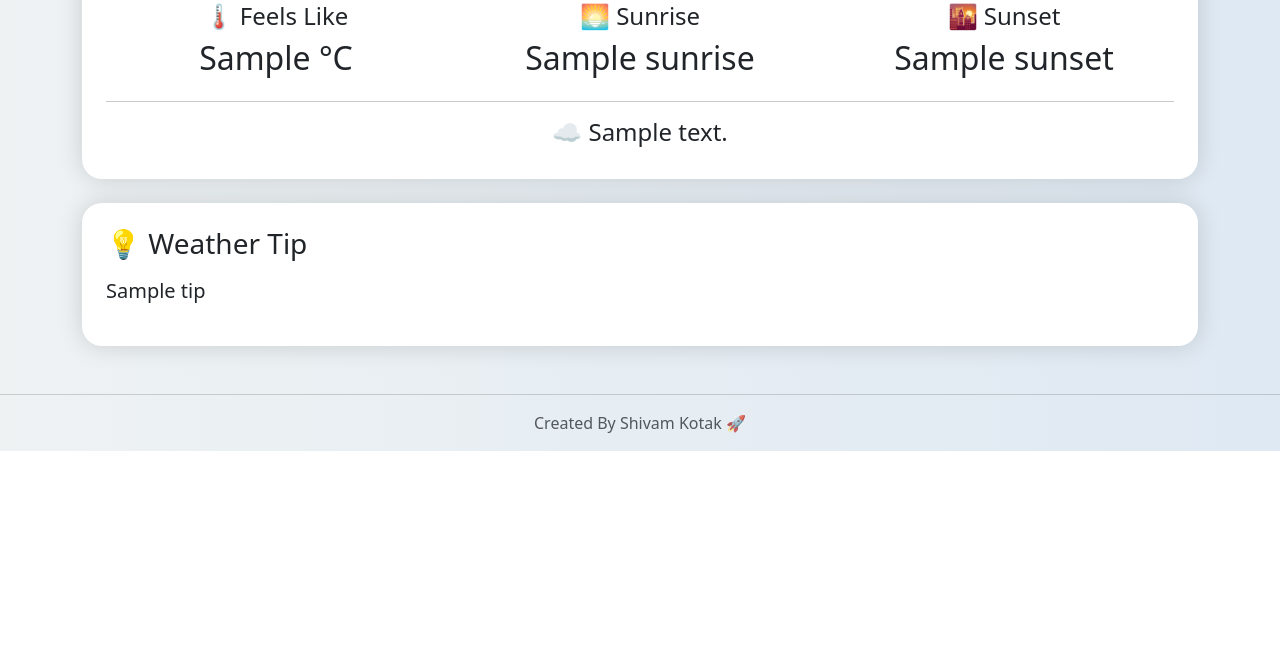
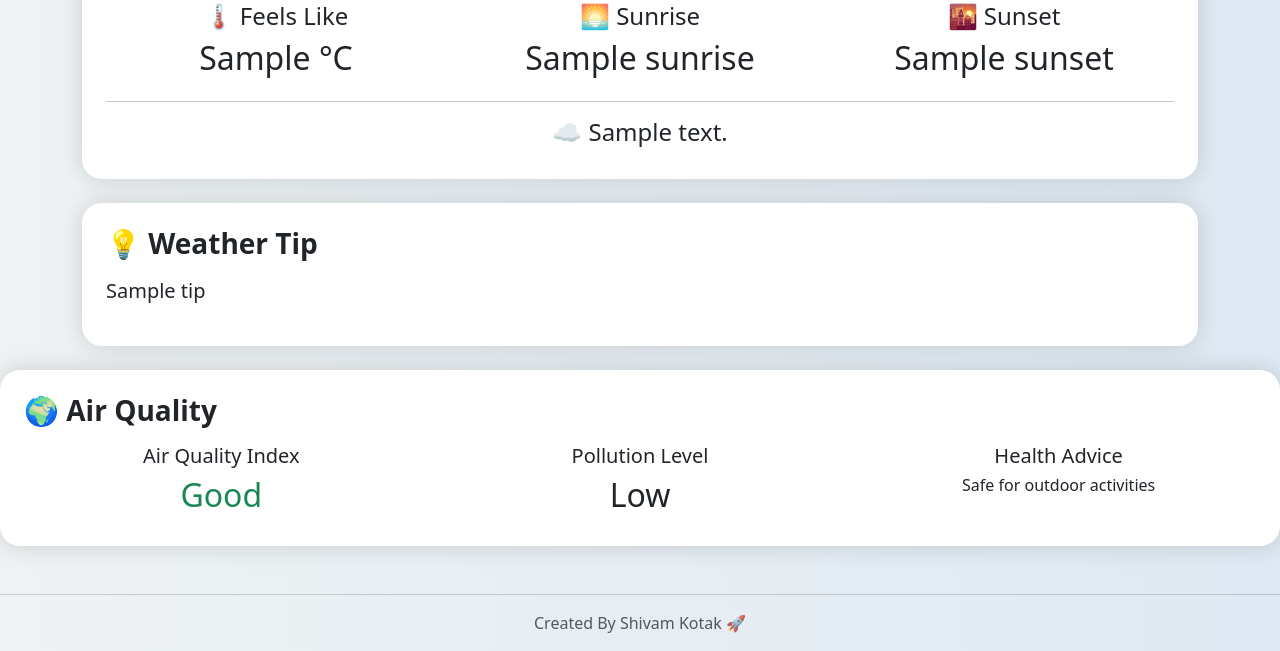
Before and after one commit to shivam1108-06/flask-weather-dashboard, a Flask app: template templates/index.html in a window 1280 px wide. Shown: the part 1329-1980 px from the top of the page. Before the commit the page ends 1780 px from the top, so only its background shows below. Run offline with Flask 3, Linux system fonts and the light colour scheme; the template is opened without the code that fills it: most values are stand-ins (such as "Sample title", 1, 10 or a date in 2020).

Commit message:
Added air quality UI section

```diff
--- a/templates/index.html
+++ b/templates/index.html
@@ -18,7 +18,9 @@
             border:none;
             border-radius:15px;
         }
-
+        .weather-card h3{
+            font-weight:bold;
+        }
         .hero{
             background: linear-gradient(135deg,#0d6efd,#6610f2);
             color: white;
@@ -322,6 +324,52 @@
 
     </div>
 
+    {% if weather %}
+
+<div class="card weather-card mt-4 p-4">
+
+    <h3 class="mb-3">
+        🌍 Air Quality
+    </h3>
+
+    <div class="row text-center">
+
+        <div class="col-md-4">
+
+            <h5>Air Quality Index</h5>
+
+            <h2 class="text-success">
+                Good
+            </h2>
+
+        </div>
+
+        <div class="col-md-4">
+
+            <h5>Pollution Level</h5>
+
+            <h2>
+                Low
+            </h2>
+
+        </div>
+
+        <div class="col-md-4">
+
+            <h5>Health Advice</h5>
+
+            <h6>
+                Safe for outdoor activities
+            </h6>
+
+        </div>
+
+    </div>
+
+</div>
+
+{% endif %}
+
     <footer class="text-center mt-5 mb-3 text-muted">
 
         <hr>
```
